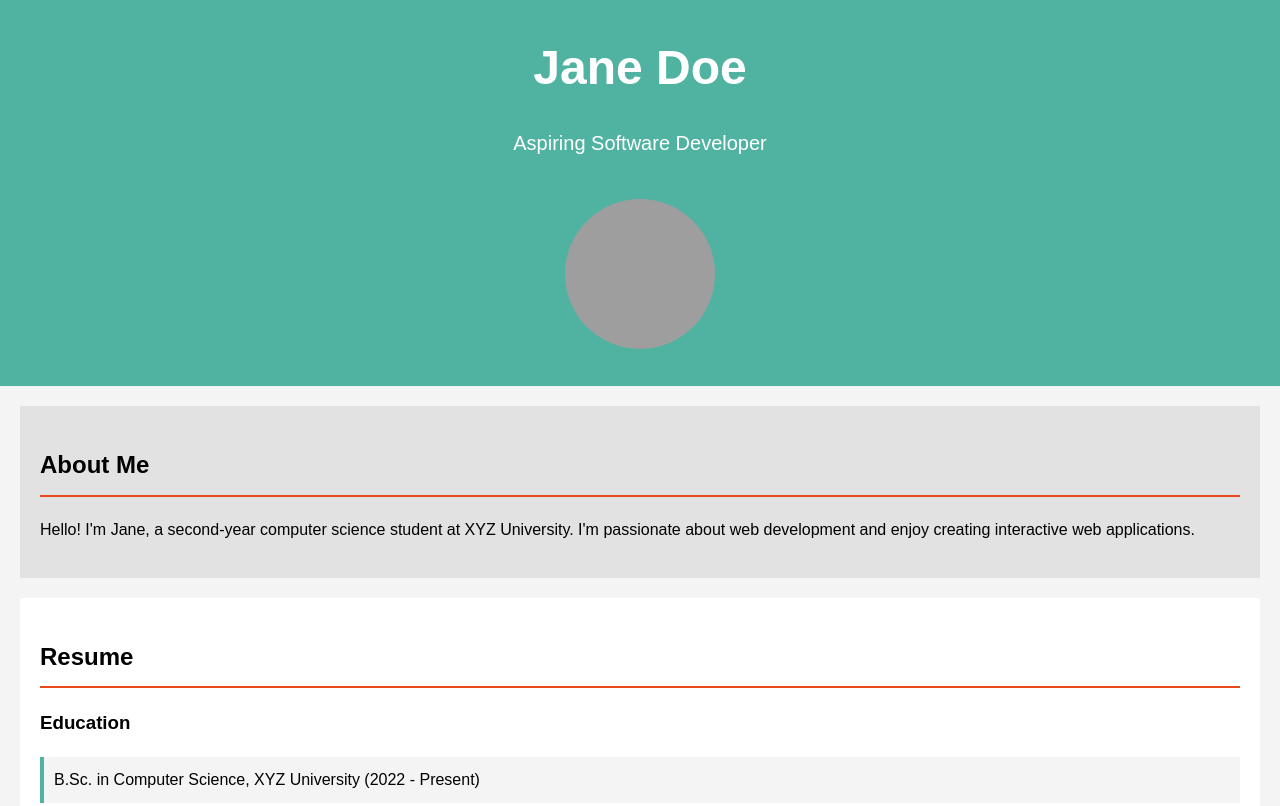
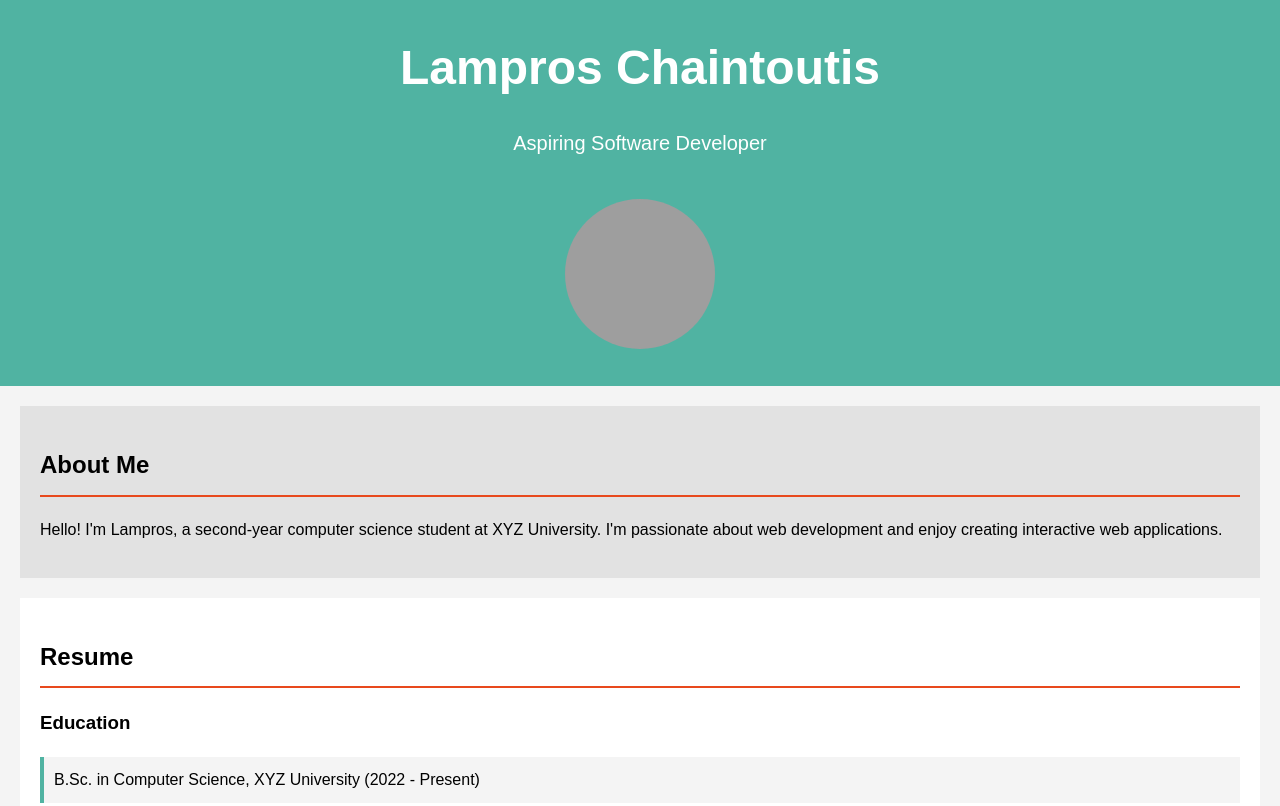
Before and after one commit to LamprosChai/Netlify, a plain HTML site: page index.html in a window 1280 px wide. Shown: the top 806 px of the page. Drawn offline with Linux system fonts and the light colour scheme; grey boxes are pictures that could not be loaded.

Commit message:
Change name from Jane Doe to Lampros Chaintoutis
Updated the personal information from Jane Doe to Lampros Chaintoutis in the HTML file.

```diff
--- a/index.html
+++ b/index.html
@@ -3,7 +3,7 @@
 <head>
     <meta charset="UTF-8">
     <meta name="viewport" content="width=device-width, initial-scale=1.0">
-    <title>Jane Doe</title>
+    <title>Lampros Chaintoutis</title>
     <!-- Link to the CSS file (Lab 1 will focus on styling) -->
     <link rel="stylesheet" href="styles.css">
 </head>
@@ -11,16 +11,16 @@
 
     <!-- Header Section (Lab 1) -->
     <header>
-        <h1>Jane Doe</h1>
+        <h1>Lampros Chaintoutis</h1>
         <p>Aspiring Software Developer</p>
         <!-- Placeholder image for the profile picture -->
-        <img src="https://picsum.photos/150" alt="Jane Doe" width="150">
+        <img src="https://picsum.photos/150" alt="Lampros Chaintoutis" width="150">
     </header>
 
     <!-- About Me Section (Lab 1) -->
     <section id="about">
         <h2>About Me</h2>
-        <p>Hello! I'm Jane, a second-year computer science student at XYZ University. I'm passionate about web development and enjoy creating interactive web applications.</p>
+        <p>Hello! I'm Lampros, a second-year computer science student at XYZ University. I'm passionate about web development and enjoy creating interactive web applications.</p>
     </section>
 
     <!-- Resume Section (Lab 1) -->
```
